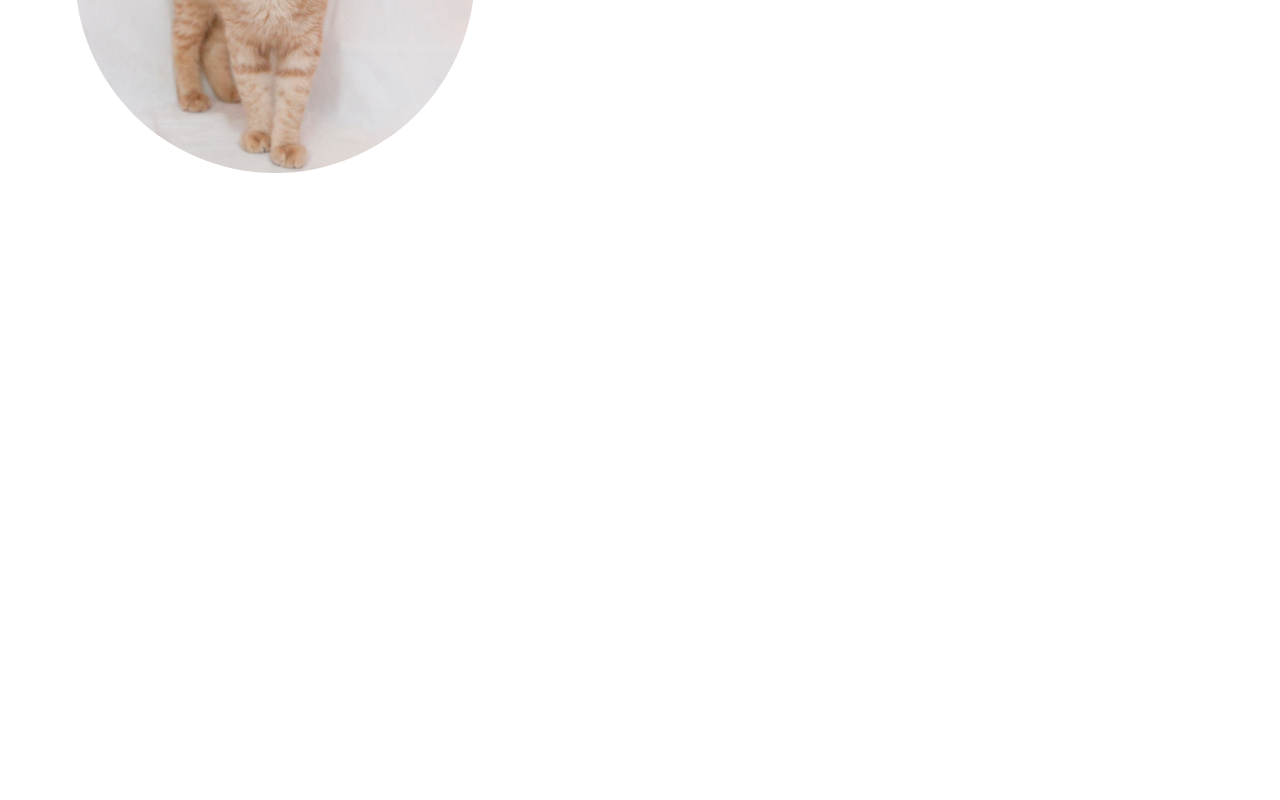
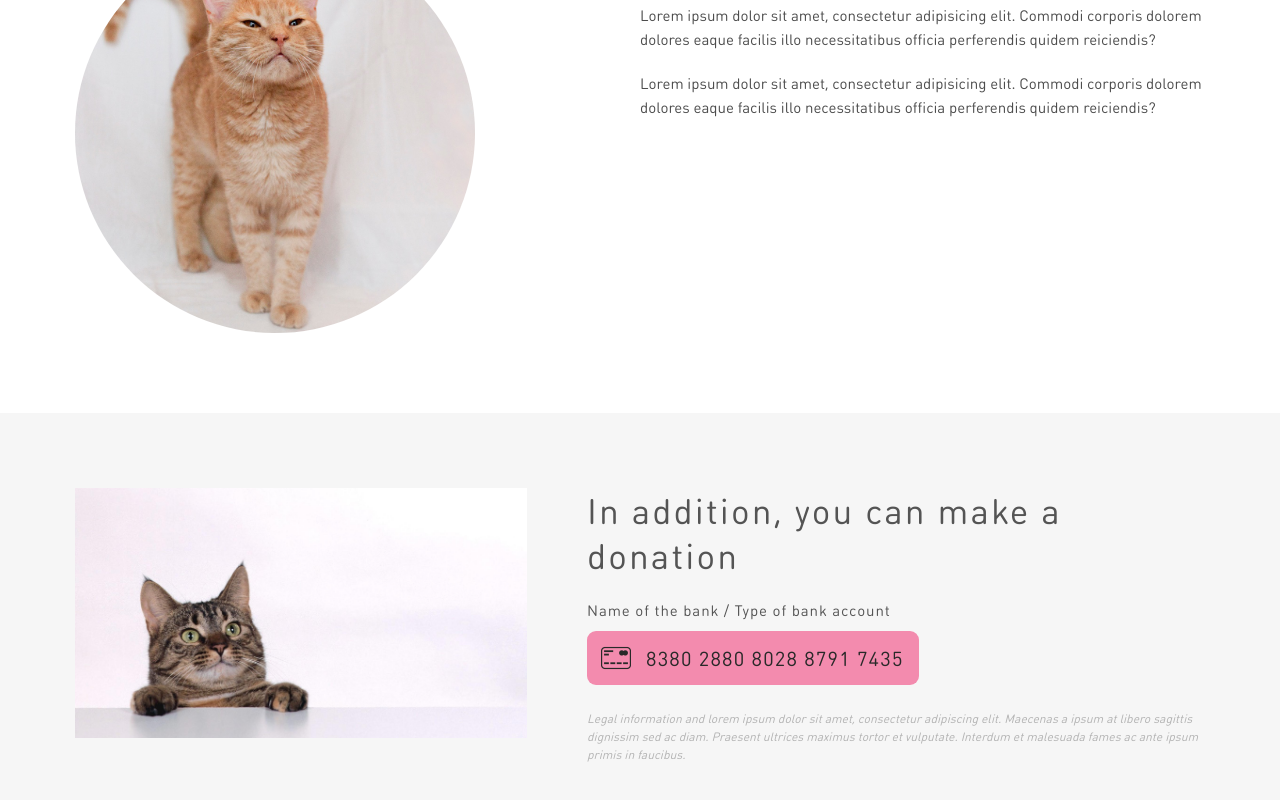
Before and after one commit to kivals/vdomkota_vue, a Vue app: page / in a window 1280 px wide. Shown: the part 1572-2372 px from the top of the page. Before the commit the page ends 1745 px from the top, so only its background shows below. Built offline with nearby package versions, Linux system fonts and the light colour scheme.

Commit message:
Add donation section

```diff
--- a/src/components/AppAbout.vue
+++ b/src/components/AppAbout.vue
@@ -44,10 +44,13 @@ export default {
 .about {
   display: flex;
   justify-content: space-between;
-  margin-bottom: $mt-section;
+  padding-top: 80px;
+  padding-bottom: 80px;
   @media (max-width: $md2+px) {
     flex-direction: column;
     align-items: center;
+    padding-top: 40px;
+    padding-bottom: 40px;
   }
 
   &__picture {
--- a/src/components/AppCats.vue
+++ b/src/components/AppCats.vue
@@ -1,5 +1,6 @@
 <template>
-  <section class="cats container">
+  <section class="cats">
+    <div class="container">
       <VueSlickCarousel class="slider-cats" v-bind="slickOptions">
         <div
           v-for="(item, index) in 10"
@@ -8,13 +9,17 @@
         >
           <div class="cat-card__wrapper">
             <div class="cat-card__photo">
-            <app-div-cover class="cat-card__img" :imagePath="imagePath"></app-div-cover>
+              <app-div-cover
+                class="cat-card__img"
+                :imagePath="imagePath"
+              ></app-div-cover>
             </div>
             <p class="cat-card__name">Кличка кота</p>
             <app-button class="cat-card__btn">Подробнее</app-button>
           </div>
         </div>
       </VueSlickCarousel>
+    </div>
   </section>
 </template>
 
@@ -58,9 +63,10 @@ export default {
 
 <style lang="scss" scoped>
 .cats {
-  margin-bottom: $mt-section;
+  background-color: $main-background-color;
+  padding: 80px 0;
   @media (max-width: $md2+px) {
-    margin-bottom: 50px;
+    padding: 40px 0;
   }
 }
 .cat-card {
--- /dev/null
+++ b/src/components/AppDonation.vue
@@ -0,0 +1,99 @@
+<template>
+  <section class="donation">
+    <div class="donation__body container">
+      <app-div-cover
+        class="donation__picture"
+        :imagePath="imagePath"
+      ></app-div-cover>
+      <div class="donation__description donation-description">
+        <h2 class="donation-description__title">
+          In addition, you can make a donation
+        </h2>
+        <p class="donation-description__bank">
+          Name of the bank / Type of bank account
+        </p>
+        <app-donation-card>8380 2880 8028 8791 7435</app-donation-card>
+        <p class="donation-description__text">
+          Legal information and lorem ipsum dolor sit amet, consectetur
+          adipiscing elit. Maecenas a ipsum at libero sagittis dignissim sed ac
+          diam. Praesent ultrices maximus tortor et vulputate. Interdum et
+          malesuada fames ac ante ipsum primis in faucibus.
+        </p>
+      </div>
+    </div>
+  </section>
+</template>
+
+<script>
+import AppDivCover from '@/components/ui/AppDivCover';
+import AppDonationCard from '@/components/ui/AppDonationCard';
+
+export default {
+  name: 'donation',
+  components: {
+    AppDivCover,
+    AppDonationCard,
+  },
+  data() {
+    return {
+      imagePath: require('@/assets/img/donation/cat.jpg'),
+    };
+  },
+};
+</script>
+
+<style lang="scss" scoped>
+.donation {
+  background-color: $main-background-color;
+  padding: 75px 0;
+  &__body {
+    display: flex;
+    @media (max-width: $md2+px) {
+      flex-direction: column;
+      align-items: center;
+    }
+  }
+  &__picture {
+    width: 40%;
+    min-height: 250px;
+    margin-right: 60px;
+    @media (max-width: $md2+px) {
+      display: none;
+    }
+  }
+  &__description {
+    flex: 1 1 30%;
+  }
+  @media (max-width: $md2+px) {
+    padding: 45px 0;
+  }
+}
+.donation-description {
+  display: flex;
+  flex-direction: column;
+  align-items: flex-start;
+  &__title {
+    font-size: 35px;
+    line-height: 45px;
+    letter-spacing: 0.06em;
+    color: #545454;
+    margin-bottom: 25px;
+    @media (max-width: $md1+px) {
+      font-size: 30px;
+      line-height: 40px;
+    }
+  }
+  &__bank {
+    font-size: 15px;
+    letter-spacing: 0.06em;
+    color: #545454;
+    margin-bottom: 13px;
+  }
+  &__text {
+    font-size: 12px;
+    line-height: 18px;
+    font-style: italic;
+    color: #b2b2b2;
+  }
+}
+</style>
--- /dev/null
+++ b/src/components/ui/AppDonationCard.vue
@@ -0,0 +1,52 @@
+<template>
+  <div class="donation-card" :style="cssVars">
+    <slot></slot>
+  </div>
+</template>
+
+<script>
+export default {
+  name: 'AppDonationCard',
+  data() {
+    return {
+      //TODO вопрос загрузки иконок - хранилище иконок
+      icon: require('@/assets/img/icons/credit_card.png'),
+    };
+  },
+  computed: {
+    cssVars() {
+      return {
+        '--bg-image': `url('${this.icon}')`,
+      };
+    },
+  },
+};
+</script>
+
+<style lang="scss" scoped>
+.donation-card {
+  position: relative;
+  font-size: 20px;
+  letter-spacing: 0.06em;
+  color: #292929;
+  background-color: $main-color;
+  padding: 17px 15px 17px 59px;
+  margin-bottom: 25px;
+  border-radius: 9px;
+  @media (max-width: $md1+px) {
+    font-size: 16px;
+    letter-spacing: 0.04em;
+  }
+
+  &:before {
+    content: '';
+    position: absolute;
+    left: 14px;
+    top: 50%;
+    height: 24px;
+    width: 30px;
+    transform: translateY(-50%);
+    background-image: var(--bg-image);
+  }
+}
+</style>
--- a/src/pages/Main.vue
+++ b/src/pages/Main.vue
@@ -3,6 +3,7 @@
     <app-intro></app-intro>
     <app-cats></app-cats>
     <app-about></app-about>
+    <app-donation></app-donation>
   </div>
 </template>
 
@@ -10,6 +11,7 @@
 import AppIntro from '@/components/AppIntro';
 import AppCats from '@/components/AppCats';
 import AppAbout from '@/components/AppAbout';
+import AppDonation from '@/components/AppDonation';
 
 export default {
   name: 'Main',
@@ -17,6 +19,7 @@ export default {
     AppIntro,
     AppCats,
     AppAbout,
+    AppDonation,
   },
 };
 </script>
```
Also changed, not shown: 1 other file (tests, documents, lock files or other folders). Lines whose indentation alone changed are shown as unchanged.
